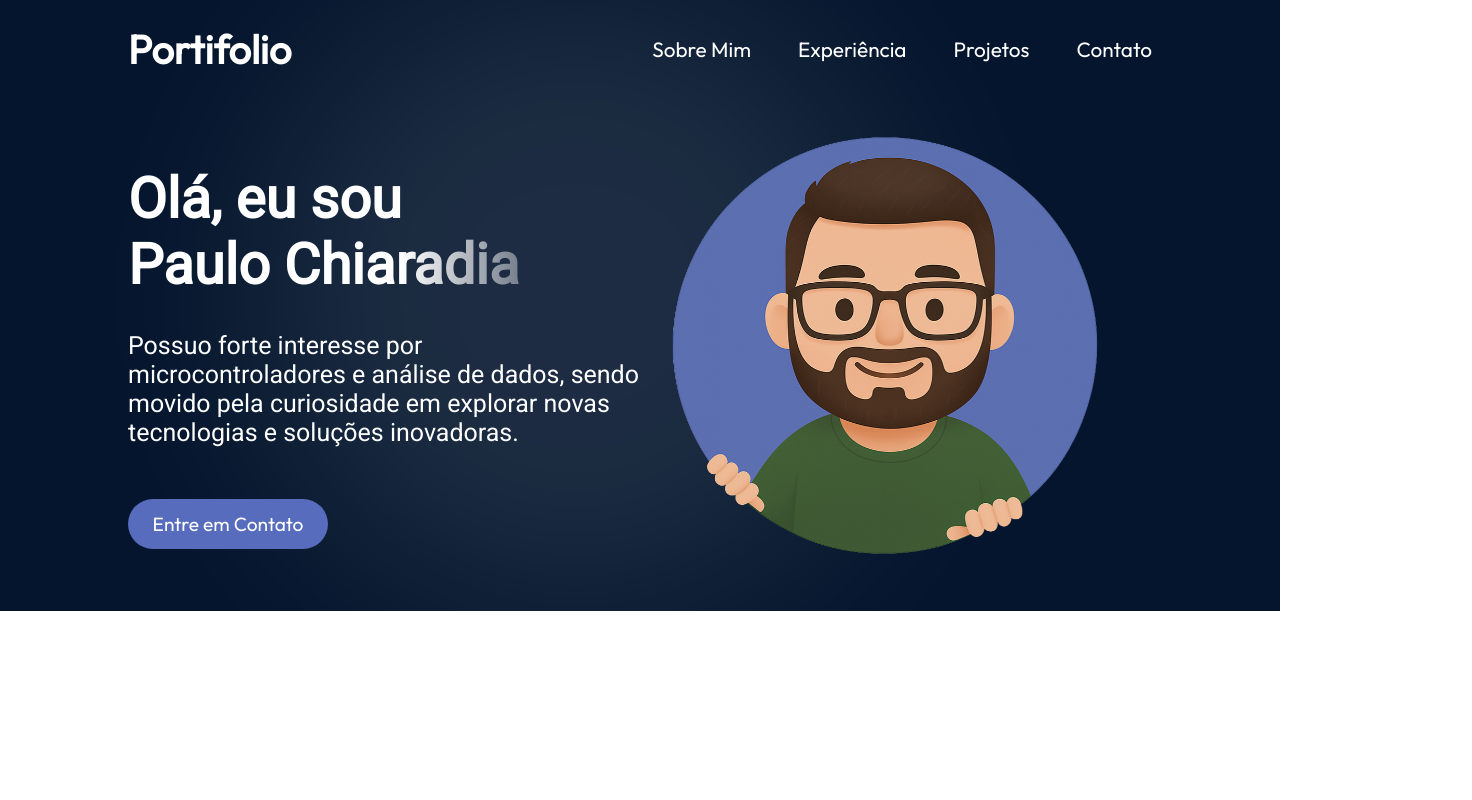
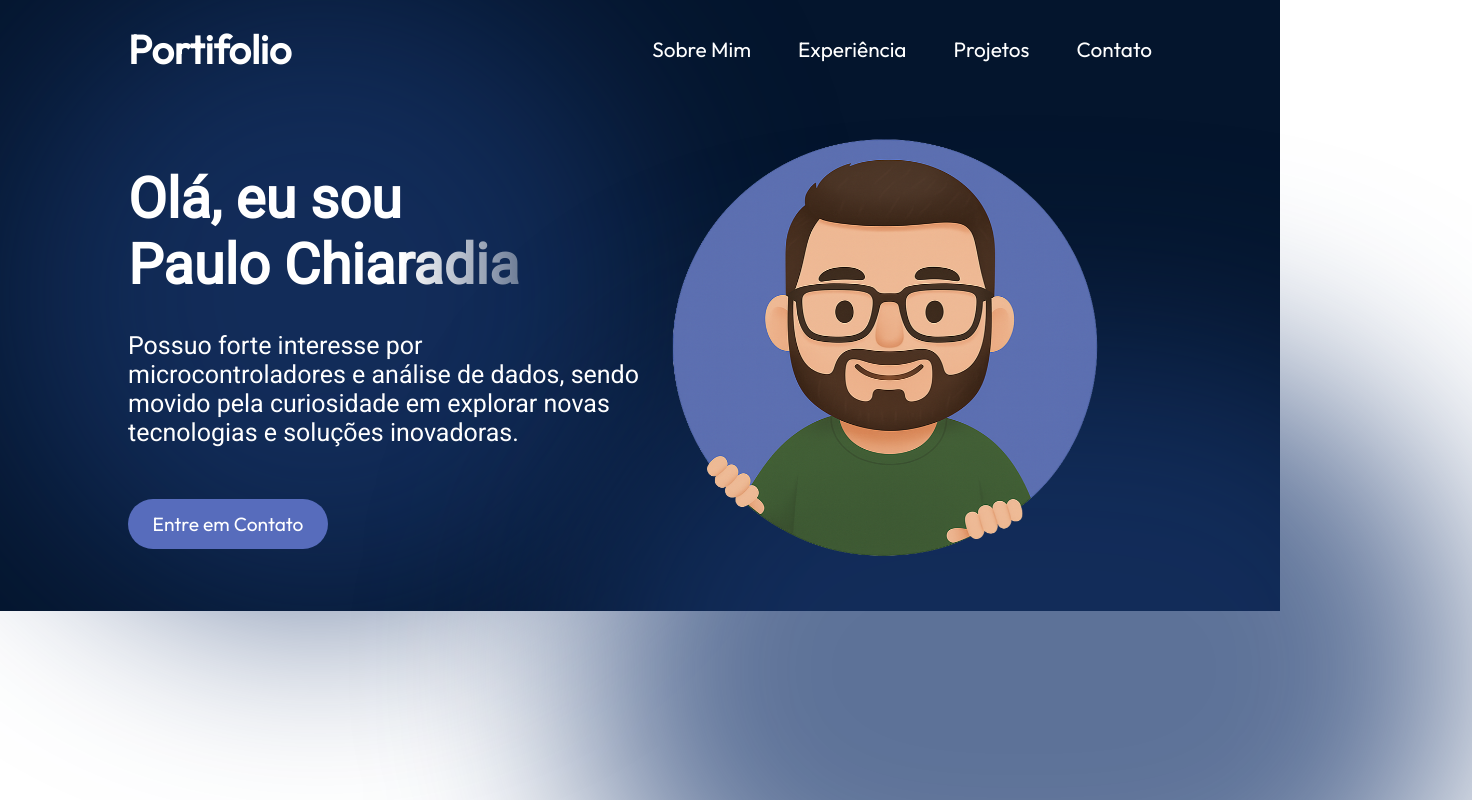
Before and after one commit to paulochiaradia/react-portifolio, a React (Vite) app: page / in a window 1280 px wide. Shown: the top 800 px of the page, 1472 px wide, since content can reach past the window. Built offline with nearby package versions, Linux system fonts and the light colour scheme.

Commit message:
style: refine topBlur and bottomBlur styles for consistency and improved appearance

```diff
--- a/src/componets/hero/hero.module.css
+++ b/src/componets/hero/hero.module.css
@@ -88,38 +88,30 @@
     }
 }
 
-.topBlur{
+.topBlur {
   position: absolute;
   width: 50vw;
   height: 50vw;
   min-width: 350px;
-    min-height: 350px;
+  min-width: 350px;
   top: -128px;
-    left: 10vw;
+  left: -10vw;
   border-radius: 764px;
-    background: linear-gradient(
-        90deg,
-        rgba(255, 255, 255, 0.1) 0%,
-        rgba(255, 255, 255, 0.1) 100%
-    );
+  background: rgba(25, 55, 109, 0.7);
   filter: blur(100px);
   z-index: 0;
 }
 
-.botonBlur{
+.bottomBlur {
   position: absolute;
   width: 70vw;
   height: 50vw;
   min-width: 350px;
-    min-height: 250px;
-    bottom: 246px;
+  min-width: 250px;
+  top: 246px;
   right: -25vw;
   border-radius: 764px;
-    background: linear-gradient(
-        90deg,
-        rgba(255, 255, 255, 0.1) 0%,
-        rgba(255, 255, 255, 0.1) 100%
-    );
+  background: rgba(25, 55, 109, 0.7);
   filter: blur(100px);
   z-index: 0;
 }
```
Lines whose indentation alone changed are shown as unchanged.
